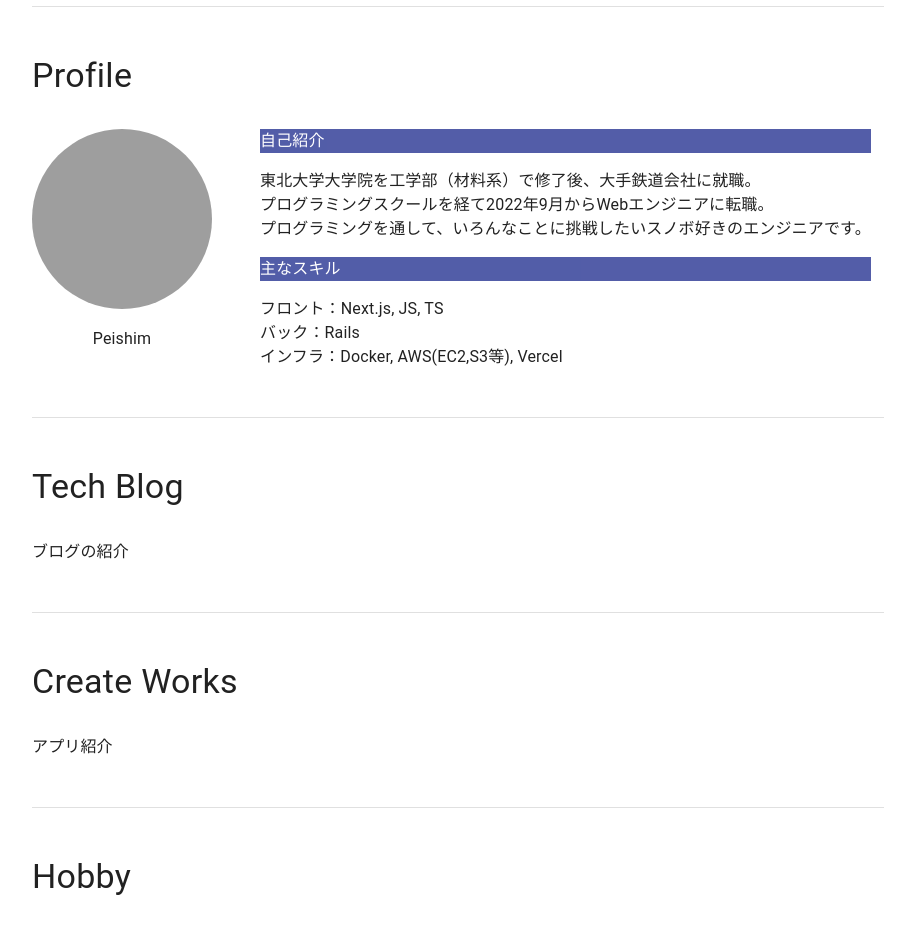
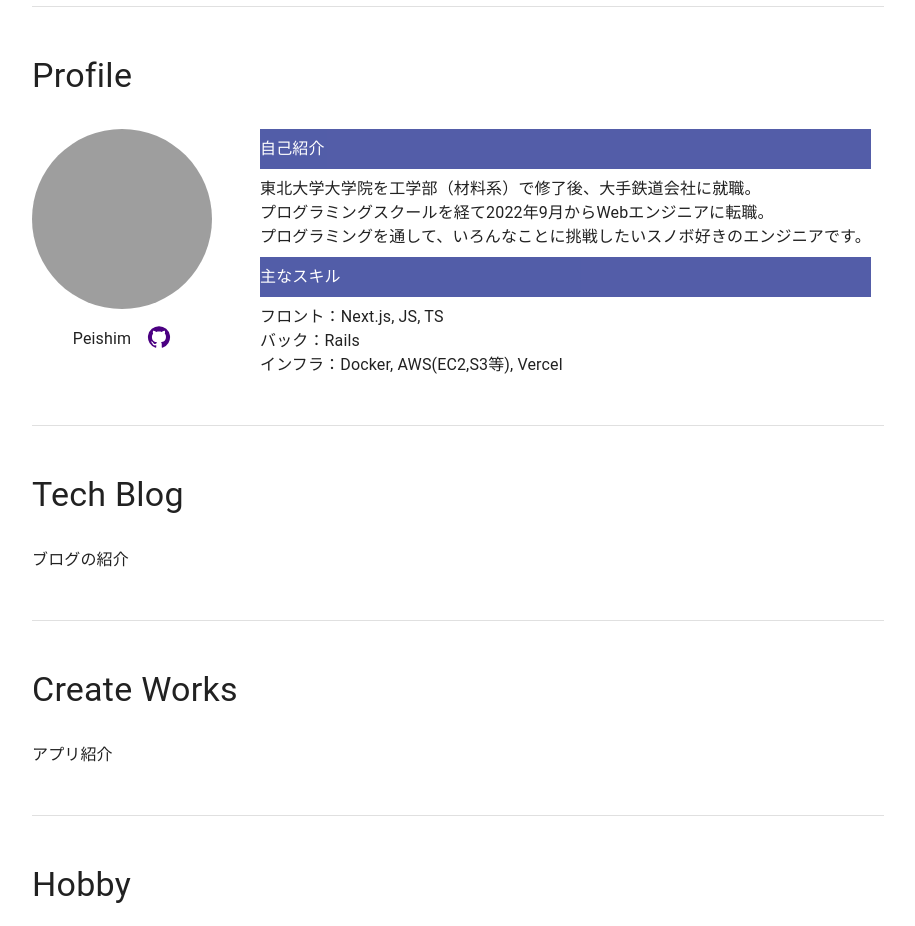
Before and after one commit to shimpei1494/pei-portfolio, a Next.js app: page / in a window 1280 px wide. Shown: the part 960-1886 px from the top of the page, without its empty margins (182-1097 px from the left). Built offline with nearby package versions, Linux system fonts and the light colour scheme; grey boxes are pictures that could not be loaded.

Commit message:
GitHubアイコンの追加とレイアウト整え

```diff
--- a/pages/index.tsx
+++ b/pages/index.tsx
@@ -1,5 +1,7 @@
+import { GitHub } from '@mui/icons-material'
 import { Avatar, Divider, Typography } from '@mui/material'
 import { Box, Container, Stack } from '@mui/system'
+import NextLink from 'next/link'
 import Header from '../components/Header'
 import { HeadTag } from '../components/HeadTag'
 
@@ -29,10 +31,15 @@ export default function Home() {
               <Stack direction="row" spacing={6}>
                 <Box>
                   <Avatar alt="peishim_avatar" src="/images/profile/profile_avatar.jpg" sx={{ width: 180, height: 180 }} />
-                  <Typography variant='subtitle1' align='center' mt={2}> Peishim </Typography>
+                  <Stack direction="row" justifyContent="center" spacing={2} mt={2}>
+                    <Typography variant='subtitle1'> Peishim </Typography>
+                    <NextLink href='https://github.com/shimpei1494' target="_blank" rel="noopener noreferrer">
+                      <GitHub sx={{ color: '#4b0082' }}/>
+                    </NextLink>
+                  </Stack>
                 </Box>
                 <Box>
-                  <Box sx={{backgroundColor: '#283593', opacity: 0.8,}} mb={2}>
+                  <Box sx={{backgroundColor: '#283593', opacity: 0.8,}} mb={1} py={1}>
                     <Typography color={'white'}>
                       自己紹介
                     </Typography>
@@ -42,7 +49,7 @@ export default function Home() {
                     プログラミングスクールを経て2022年9月からWebエンジニアに転職。<br/>
                     プログラミングを通して、いろんなことに挑戦したいスノボ好きのエンジニアです。
                   </Typography>
-                  <Box sx={{backgroundColor: '#283593', opacity: 0.8,}} my={2}>
+                  <Box sx={{backgroundColor: '#283593', opacity: 0.8,}} my={1} py={1}>
                     <Typography color={'white'}>
                       主なスキル
                     </Typography>
```
